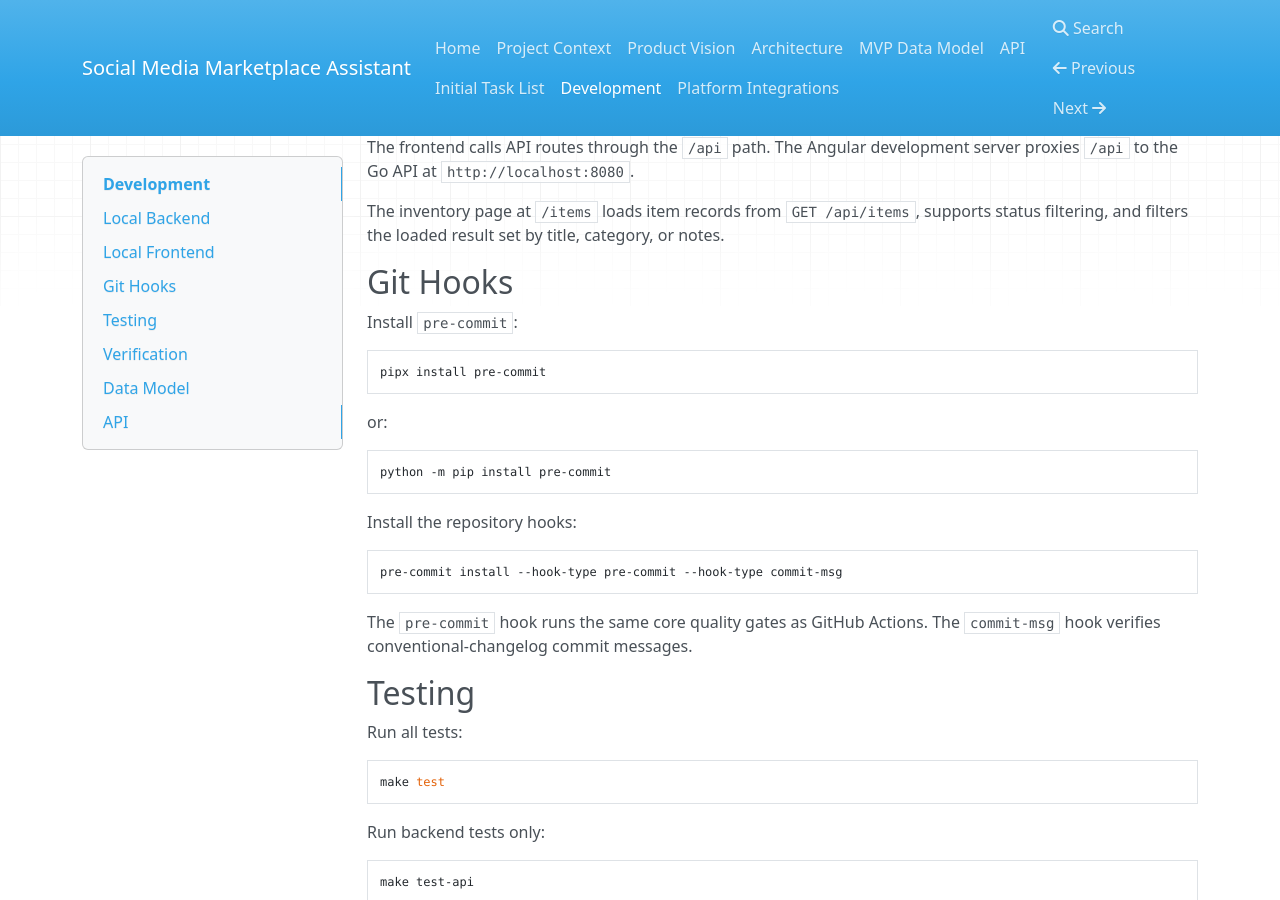
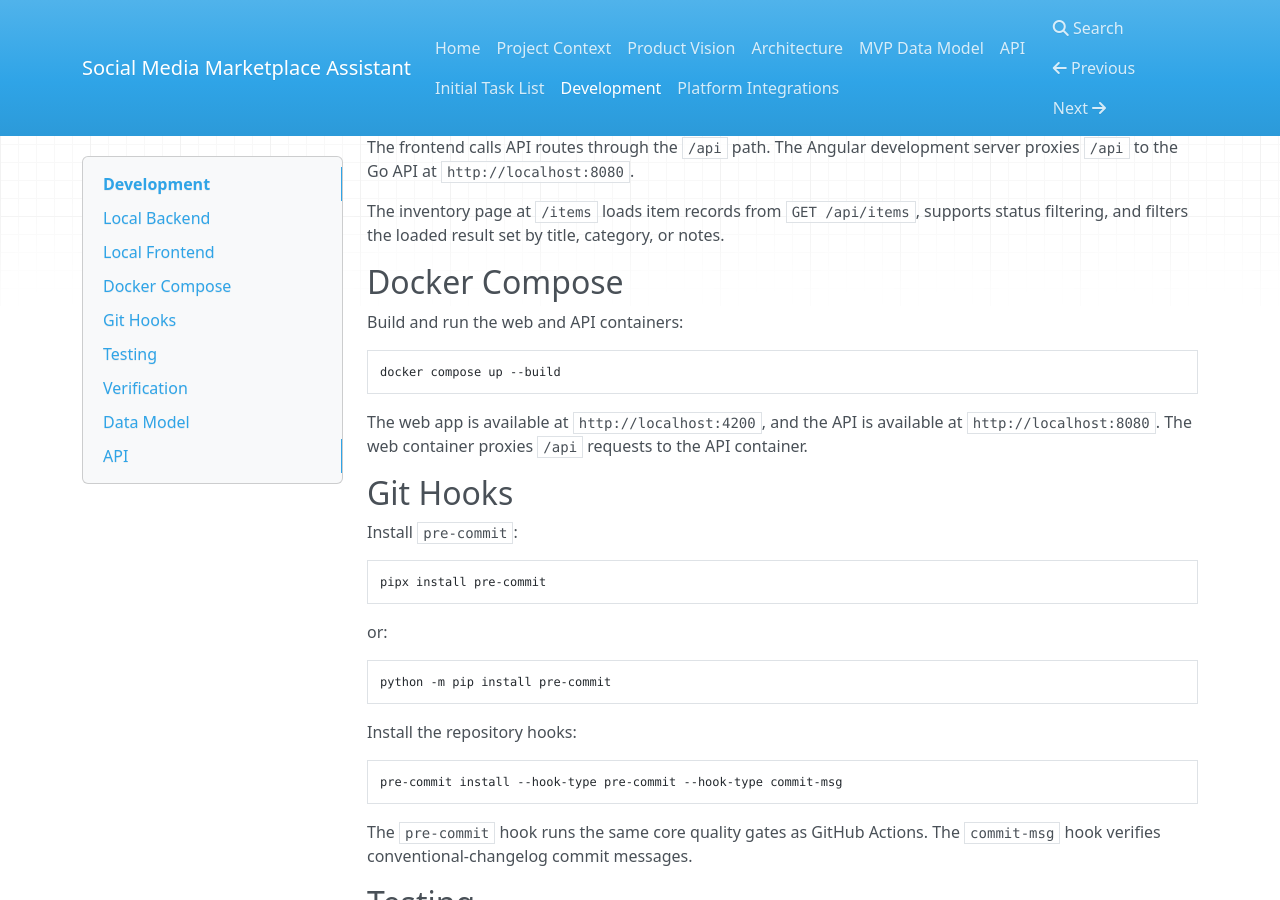
Before and after one commit to solthoth/social-media-marketplace-assistant, an MkDocs documentation site: the page built from docs/development.md, in a window 1280 px wide and 900 px high, scrolled down 716 px. Built offline with MkDocs 1.6.1, drawn with Linux system fonts in a browser that asks for light colours; nearby versions of some CDN libraries.

Commit message:
build(docker): add compose environment

````diff
--- a/docs/development.md
+++ b/docs/development.md
@@ -38,6 +38,16 @@ The Angular dev server should be available at `http://localhost:4200`.
 The frontend calls API routes through the `/api` path. The Angular development server proxies `/api` to the Go API at `http://localhost:8080`.
 
 The inventory page at `/items` loads item records from `GET /api/items`, supports status filtering, and filters the loaded result set by title, category, or notes.
+
+## Docker Compose
+
+Build and run the web and API containers:
+
+```sh
+docker compose up --build
+```
+
+The web app is available at `http://localhost:4200`, and the API is available at `http://localhost:8080`. The web container proxies `/api` requests to the API container.
 
 ## Git Hooks
 
````
Also changed, not shown: docker-compose.yml (added, +37 -0 lines), 5 other files.
